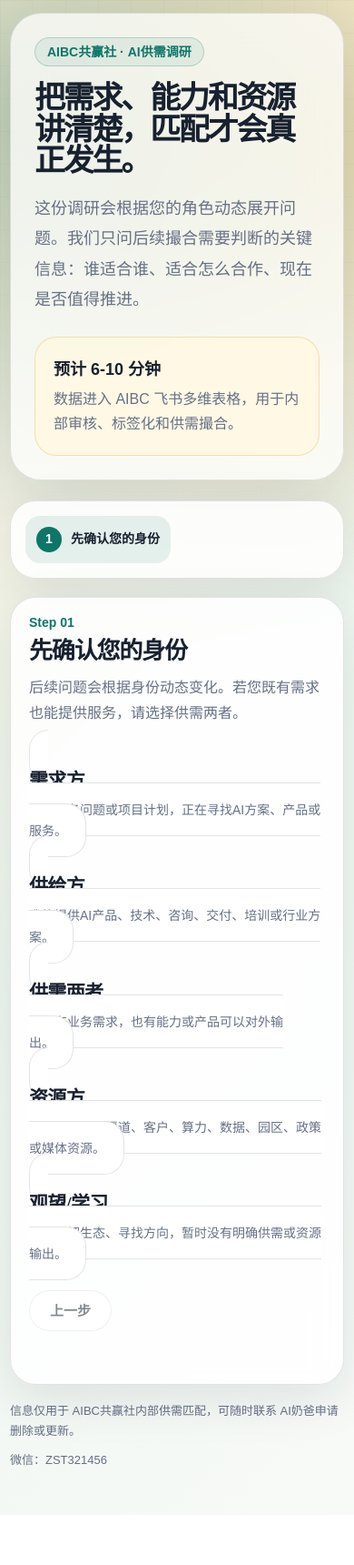
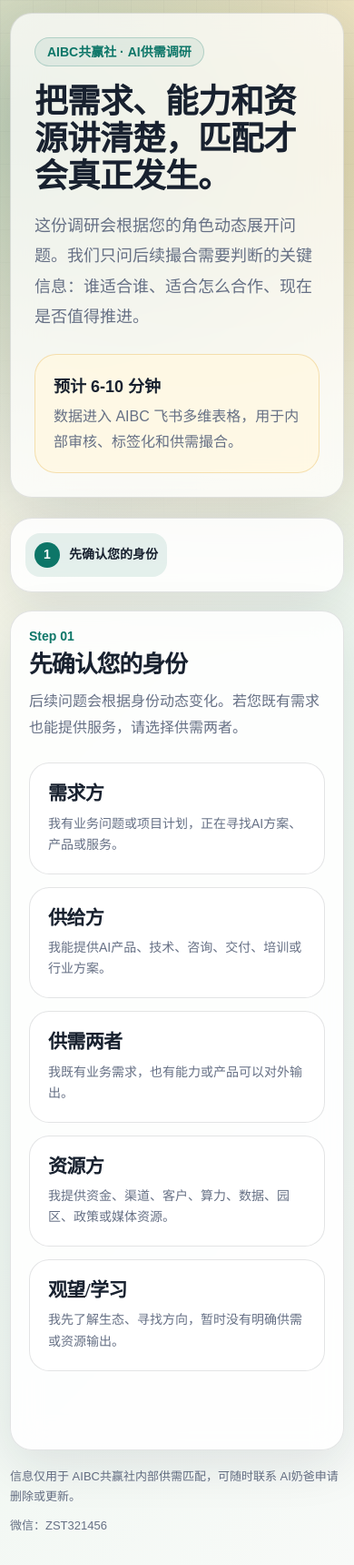
Before and after one commit to zstmfhy/aibc-questionnaire-entry, a website: page survey.html in a window 390 px wide. Shown: the whole page at 91% size. Before the commit the page ends 1665 px from the top, so only its background shows below. Drawn offline with Linux system fonts and the light colour scheme.

Commit message:
Fix survey layout responsiveness

```diff
--- a/survey.css
+++ b/survey.css
@@ -82,9 +82,9 @@ body {
 h1 {
   max-width: 790px;
   margin: 0;
-  font-size: clamp(34px, 6vw, 68px);
-  line-height: 1.02;
-  letter-spacing: -0.065em;
+  font-size: clamp(34px, 5.4vw, 62px);
+  line-height: 1.08;
+  letter-spacing: -0.035em;
 }
 
 .lead {
@@ -205,6 +205,10 @@ h1 {
   cursor: pointer;
 }
 
+.roles .role-card:last-child {
+  grid-column: 1 / -1;
+}
+
 .role-card input,
 .option input {
   position: absolute;
@@ -213,6 +217,9 @@ h1 {
 }
 
 .role-body {
+  display: flex;
+  flex-direction: column;
+  justify-content: space-between;
   min-height: 148px;
   padding: 20px;
   border: 1px solid var(--line);
@@ -228,10 +235,12 @@ h1 {
   display: block;
   margin-bottom: 8px;
   font-size: 21px;
+  line-height: 1.25;
   letter-spacing: -0.03em;
 }
 
 .role-body span {
+  display: block;
   color: var(--muted);
   font: 14px/1.65 "PingFang SC", sans-serif;
 }
@@ -348,9 +357,13 @@ select:focus {
 
 .actions {
   display: flex;
-  justify-content: space-between;
+  justify-content: flex-end;
   gap: 12px;
   margin-top: 28px;
+}
+
+.actions .ghost {
+  margin-right: auto;
 }
 
 button {
@@ -443,7 +456,55 @@ button:disabled {
     grid-template-columns: 1fr;
   }
 
+  .role-body {
+    min-height: auto;
+  }
+
+  .actions {
+    align-items: stretch;
+  }
+
   .card {
     min-height: auto;
   }
 }
+
+@media (max-width: 520px) {
+  h1 {
+    font-size: clamp(32px, 9.4vw, 38px);
+    line-height: 1.12;
+    letter-spacing: -0.018em;
+  }
+
+  .hero,
+  .card,
+  .steps {
+    border-radius: 24px;
+  }
+
+  .steps {
+    align-items: center;
+  }
+
+  .step {
+    min-width: auto;
+    padding: 10px;
+  }
+
+  .step:not(.active) {
+    grid-template-columns: 28px;
+  }
+
+  .step:not(.active) span:last-child {
+    display: none;
+  }
+
+  .actions {
+    display: grid;
+    grid-template-columns: 1fr;
+  }
+
+  .actions .ghost {
+    margin-right: 0;
+  }
+}
--- a/survey.js
+++ b/survey.js
@@ -421,7 +421,8 @@ function render() {
   activeIndex = Math.min(activeIndex, activeSections.length - 1);
   renderSteps(activeSections);
   renderSection(activeSections[activeIndex]);
-  prevBtn.disabled = activeIndex === 0;
+  prevBtn.disabled = false;
+  prevBtn.style.display = activeIndex === 0 ? "none" : "inline-flex";
   nextBtn.style.display = activeIndex === activeSections.length - 1 ? "none" : "inline-flex";
   submitBtn.style.display = activeIndex === activeSections.length - 1 && state.role ? "inline-flex" : "none";
   status("");
```
